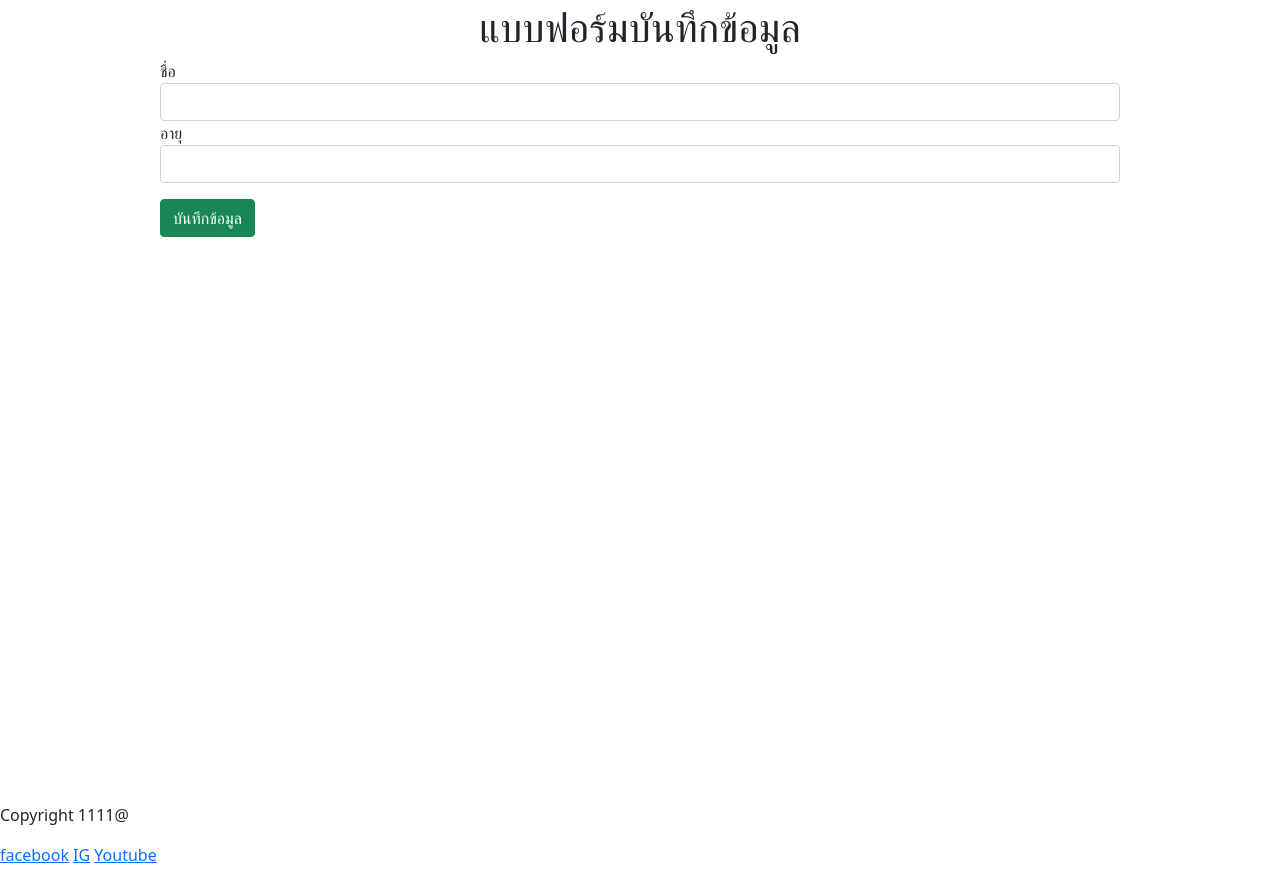
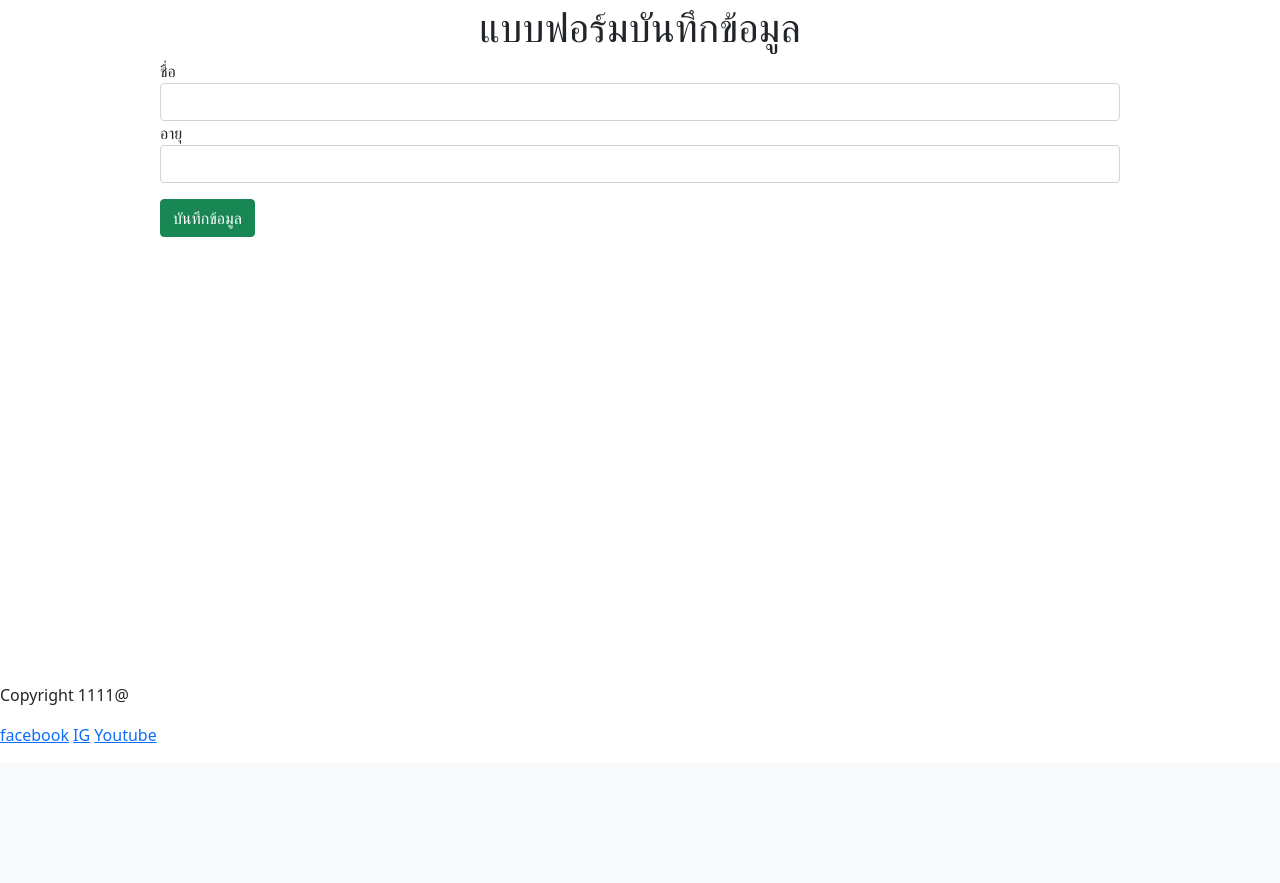
Before and after one commit to Artthana/intro-to-dev, a Django app: page /form in a window 1280 px wide. Shown: the part 86-969 px from the top of the page. After the commit the page ends 829 px from the top, so only its background shows below. Run offline with Django 4.2, Linux system fonts and the light colour scheme.

Commit message:
ดัน content ให้เต็มหน้า footer อยู่ข้างล่าง

```diff
--- a/back-end/django/myproject2/myapp/templates/base.html
+++ b/back-end/django/myproject2/myapp/templates/base.html
@@ -12,7 +12,7 @@
 <body style="width: 100%;">
     {% include 'component/site_header.html' %}
     <hr>
-    <div style="height: 100vh;">
+    <div style="min-height: calc(100vh - 120px);">
       <div style="width: 75%;margin: auto;">
           {% block content %}
           {% endblock %}
```
